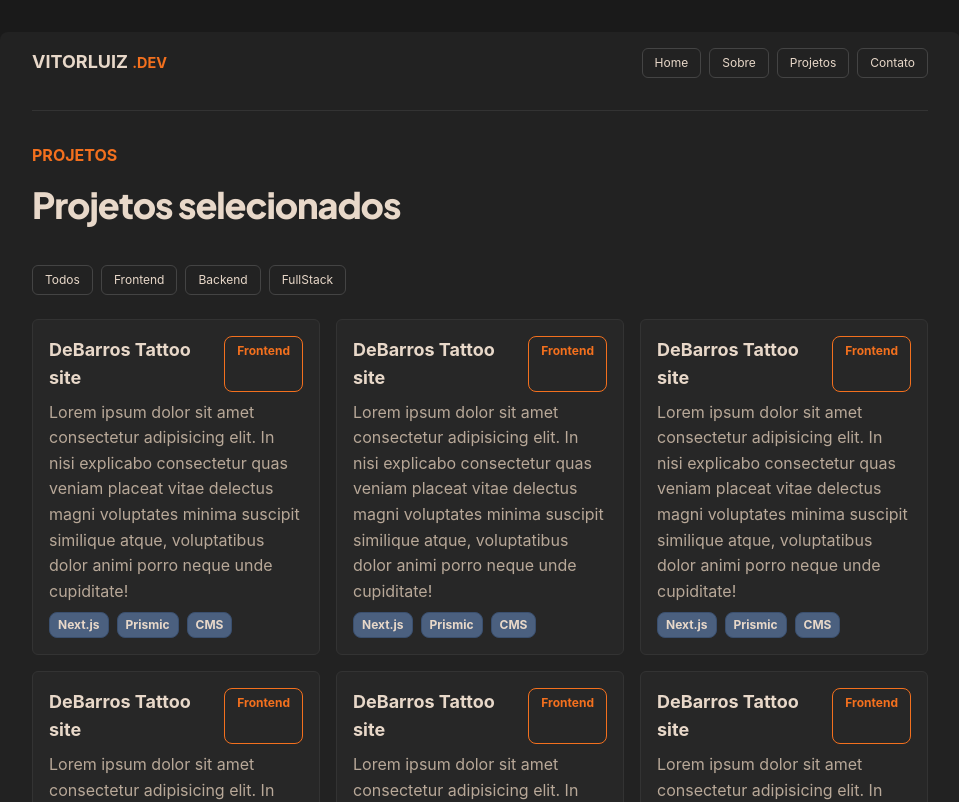
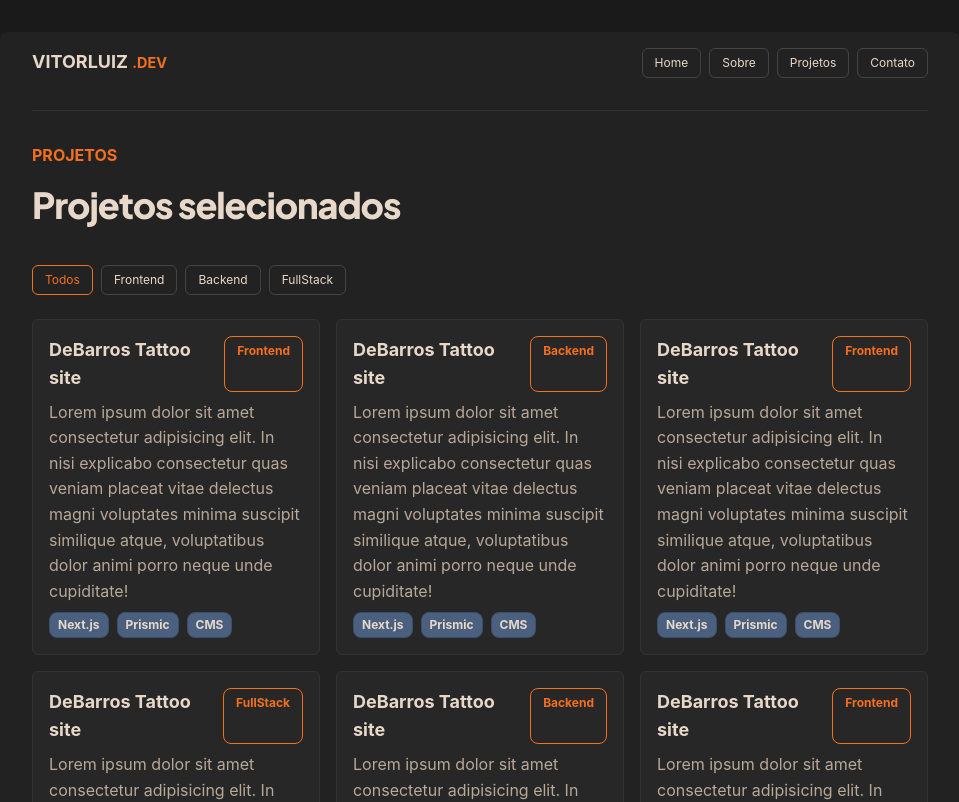
Before and after one commit to Biurifin023/portifolio-dev, a Next.js app: page /page-projects in a window 1280 px wide. Shown: the top 802 px of the page, without its empty margins (160-1119 px from the left). Built offline with nearby package versions, Linux system fonts and the light colour scheme.

Commit message:
Filtering stacks

```diff
--- a/src/app/page-projects/page.tsx
+++ b/src/app/page-projects/page.tsx
@@ -1,5 +1,4 @@
 import { Suspense } from "react"
-import BtnDefaultSm from "../utils/Buttons/Btn-default-sm"
 import { ProjectsList } from "./projects-dynamic"
 import { ProjectsGridSkeleton } from "./projects-skeletons"
 
@@ -12,13 +11,6 @@ export default function PageProjects() {
             </div>
 
             <div className="py-6">
-                <div className="mb-6 flex gap-2">
-                    <BtnDefaultSm>Todos</BtnDefaultSm>
-                    <BtnDefaultSm>Frontend</BtnDefaultSm>
-                    <BtnDefaultSm>Backend</BtnDefaultSm>
-                    <BtnDefaultSm>FullStack</BtnDefaultSm>
-                </div>
-
                 <Suspense fallback={<ProjectsGridSkeleton />}>
                     <ProjectsList />
                 </Suspense>
--- a/src/app/page-projects/projects-dynamic.tsx
+++ b/src/app/page-projects/projects-dynamic.tsx
@@ -1,15 +1,20 @@
-import Link from "next/link"
-import BoxInfoAccent from "../utils/box-info-accent"
-import BoxInfoBlue from "../utils/box-info-blue"
+import { ProjectsGrid, type Project } from "./projects-grid"
 
 // Troque este fetch pelo client do CMS (ex.: Prismic) quando integrar.
-async function getProjects() {
-    await new Promise(resolve => setTimeout(resolve, 3000))
+async function getProjects(): Promise<Project[]> {
     return [
         {
             title: "DeBarros Tattoo site",
             href: "/page-projects/debarros-tattoo",
             type: "Frontend",
+            description:
+                "Lorem ipsum dolor sit amet consectetur adipisicing elit. In nisi explicabo consectetur quas veniam placeat vitae delectus magni voluptates minima suscipit similique atque, voluptatibus dolor animi porro neque unde cupiditate!",
+            stack: ["Next.js", "Prismic", "CMS"],
+        },
+        {
+            title: "DeBarros Tattoo site",
+            href: "/page-projects/debarros-tattoo",
+            type: "Backend",
             description:
                 "Lorem ipsum dolor sit amet consectetur adipisicing elit. In nisi explicabo consectetur quas veniam placeat vitae delectus magni voluptates minima suscipit similique atque, voluptatibus dolor animi porro neque unde cupiditate!",
             stack: ["Next.js", "Prismic", "CMS"],
@@ -25,7 +30,7 @@ async function getProjects() {
         {
             title: "DeBarros Tattoo site",
             href: "/page-projects/debarros-tattoo",
-            type: "Frontend",
+            type: "FullStack",
             description:
                 "Lorem ipsum dolor sit amet consectetur adipisicing elit. In nisi explicabo consectetur quas veniam placeat vitae delectus magni voluptates minima suscipit similique atque, voluptatibus dolor animi porro neque unde cupiditate!",
             stack: ["Next.js", "Prismic", "CMS"],
@@ -33,15 +38,7 @@ async function getProjects() {
         {
             title: "DeBarros Tattoo site",
             href: "/page-projects/debarros-tattoo",
-            type: "Frontend",
-            description:
-                "Lorem ipsum dolor sit amet consectetur adipisicing elit. In nisi explicabo consectetur quas veniam placeat vitae delectus magni voluptates minima suscipit similique atque, voluptatibus dolor animi porro neque unde cupiditate!",
-            stack: ["Next.js", "Prismic", "CMS"],
-        },
-        {
-            title: "DeBarros Tattoo site",
-            href: "/page-projects/debarros-tattoo",
-            type: "Frontend",
+            type: "Backend",
             description:
                 "Lorem ipsum dolor sit amet consectetur adipisicing elit. In nisi explicabo consectetur quas veniam placeat vitae delectus magni voluptates minima suscipit similique atque, voluptatibus dolor animi porro neque unde cupiditate!",
             stack: ["Next.js", "Prismic", "CMS"],
@@ -59,31 +56,5 @@ async function getProjects() {
 
 export async function ProjectsList() {
     const projects = await getProjects()
-
-    return (
-        <div className="grid grid-cols-3 gap-4">
-            {projects.map((project, index) => (
-                <Link
-                    key={`${project.href}-${index}`}
-                    href={project.href}
-                    className="block h-full transition-transform duration-200 ease-out hover:scale-[1.03]"
-                >
-                    <div className="flex h-full flex-col gap-2 rounded-md border border-border bg-card p-4 transition-colors duration-200 hover:border-muted">
-                        <div className="flex justify-between">
-                            <h3 className="text-lg font-bold">{project.title}</h3>
-                            <BoxInfoAccent>{project.type}</BoxInfoAccent>
-                        </div>
-
-                        <p className="text-muted">{project.description}</p>
-
-                        <div className="flex gap-2">
-                            {project.stack.map((tech) => (
-                                <BoxInfoBlue key={tech}>{tech}</BoxInfoBlue>
-                            ))}
-                        </div>
-                    </div>
-                </Link>
-            ))}
-        </div>
-    )
+    return <ProjectsGrid projects={projects} />
 }
--- /dev/null
+++ b/src/app/page-projects/projects-grid.tsx
@@ -0,0 +1,79 @@
+"use client"
+
+import { useState } from "react"
+import Link from "next/link"
+import BtnDefaultSm from "../utils/Buttons/Btn-default-sm"
+import BoxInfoAccent from "../utils/box-info-accent"
+import BoxInfoBlue from "../utils/box-info-blue"
+
+export type ProjectType = "Frontend" | "Backend" | "FullStack"
+
+export type Project = {
+    title: string
+    href: string
+    type: ProjectType
+    description: string
+    stack: string[]
+}
+
+type Filter = "Todos" | ProjectType
+
+const FILTERS: Filter[] = ["Todos", "Frontend", "Backend", "FullStack"]
+
+type ProjectsGridProps = {
+    projects: Project[]
+}
+
+export function ProjectsGrid({ projects }: ProjectsGridProps) {
+    const [filter, setFilter] = useState<Filter>("Todos")
+
+    const filtered =
+        filter === "Todos"
+            ? projects
+            : projects.filter(project => project.type === filter)
+
+    return (
+        <>
+            <div className="mb-6 flex gap-2">
+                {FILTERS.map(item => (
+                    <BtnDefaultSm
+                        key={item}
+                        onClick={() => setFilter(item)}
+                        className={
+                            filter === item
+                                ? "border-primary text-primary"
+                                : undefined
+                        }
+                    >
+                        {item}
+                    </BtnDefaultSm>
+                ))}
+            </div>
+
+            <div className="grid grid-cols-3 gap-4">
+                {filtered.map((project, index) => (
+                    <Link
+                        key={`${project.href}-${index}`}
+                        href={project.href}
+                        className="block h-full transition-transform duration-200 ease-out hover:scale-[1.03]"
+                    >
+                        <div className="flex h-full flex-col gap-2 rounded-md border border-border bg-card p-4 transition-colors duration-200 hover:border-muted">
+                            <div className="flex justify-between">
+                                <h3 className="text-lg font-bold">{project.title}</h3>
+                                <BoxInfoAccent>{project.type}</BoxInfoAccent>
+                            </div>
+
+                            <p className="text-muted">{project.description}</p>
+
+                            <div className="flex gap-2">
+                                {project.stack.map(tech => (
+                                    <BoxInfoBlue key={tech}>{tech}</BoxInfoBlue>
+                                ))}
+                            </div>
+                        </div>
+                    </Link>
+                ))}
+            </div>
+        </>
+    )
+}
--- a/src/app/utils/Buttons/Btn-default-sm.tsx
+++ b/src/app/utils/Buttons/Btn-default-sm.tsx
@@ -1,11 +1,20 @@
 type BtnDefaultProps = {
-    children:React.ReactNode,
+    children: React.ReactNode
     onClick?: () => void
+    className?: string
 }
 
-export default function BtnDefault({children, onClick}:BtnDefaultProps) {
+export default function BtnDefault({
+    children,
+    onClick,
+    className = "",
+}: BtnDefaultProps) {
     return (
-        <button className="px-3 py-1.5 bg-transparent w-fit text-foreground text-xs border border-border-mid hover:border-primary hover:text-primary transition-colors duration-200 cursor-pointer rounded-md">
+        <button
+            type="button"
+            onClick={onClick}
+            className={`px-3 py-1.5 bg-transparent w-fit text-foreground text-xs border border-border-mid hover:border-primary hover:text-primary transition-colors duration-200 cursor-pointer rounded-md ${className}`}
+        >
             {children}
         </button>
     )
```
